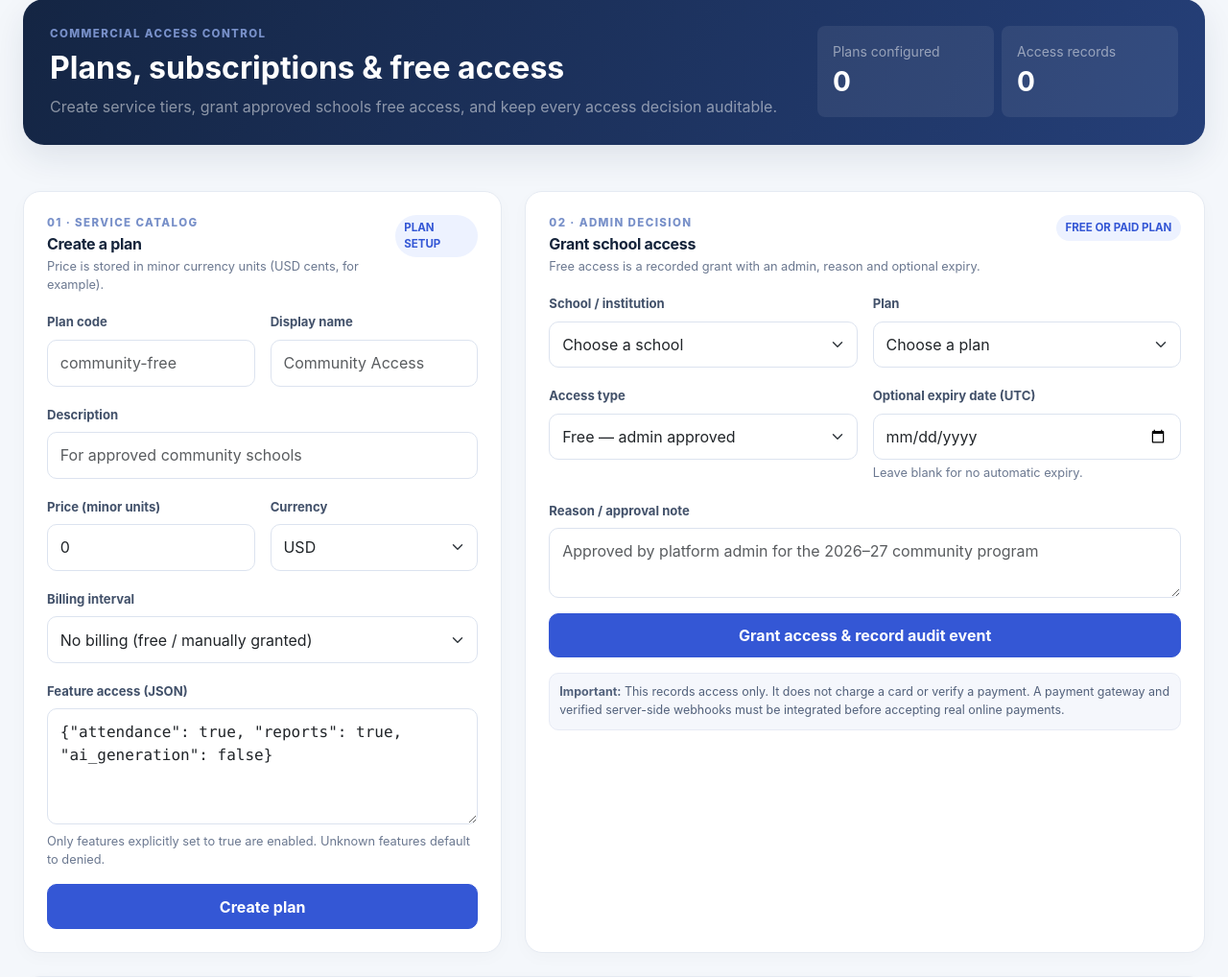
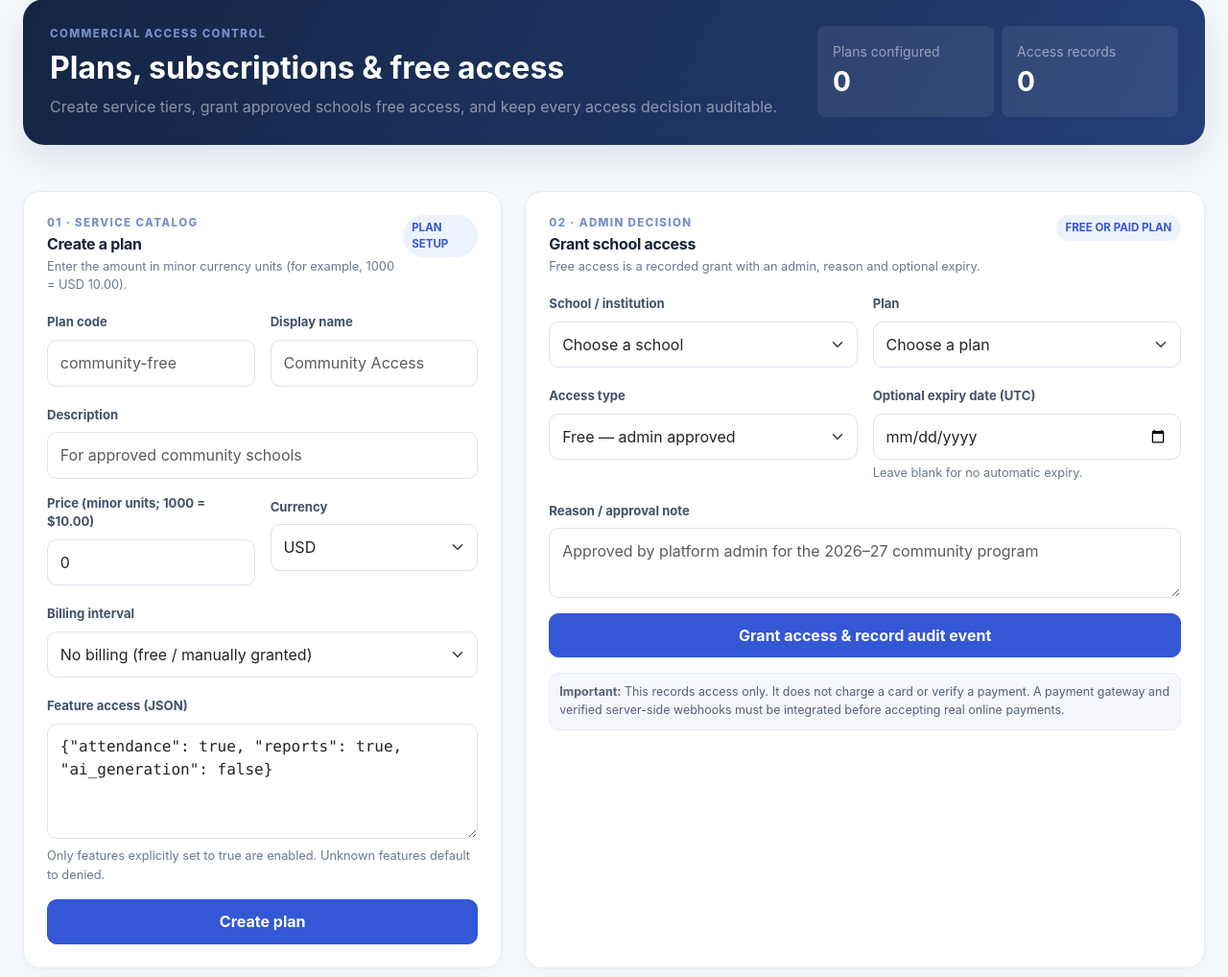
Before and after one commit to hijaz7861/ai-edu-platform, a Flask app: page /admin/subscriptions in a window 1280 px wide. Shown: the part 143-1161 px from the top of the page at 96% size. Run offline with Flask 3, Linux system fonts and the light colour scheme; the visitor is signed in with stand-in values (Sample User, id 1); data that the repository does not hold is empty.

Commit message:
ui: format plan prices as currency in dashboard

```diff
--- a/templates/subscriptions.html
+++ b/templates/subscriptions.html
@@ -45,13 +45,13 @@
   <div class="row g-4 mb-4">
     <div class="col-12 col-xl-5">
       <section class="panel p-4 h-100">
-        <div class="d-flex align-items-start justify-content-between mb-3"><div><div class="eyebrow mb-1">01 · Service catalog</div><h2 class="mb-1">Create a plan</h2><p class="small-note mb-0">Price is stored in minor currency units (USD cents, for example).</p></div><span class="pill">PLAN SETUP</span></div>
+        <div class="d-flex align-items-start justify-content-between mb-3"><div><div class="eyebrow mb-1">01 · Service catalog</div><h2 class="mb-1">Create a plan</h2><p class="small-note mb-0">Enter the amount in minor currency units (for example, 1000 = USD 10.00).</p></div><span class="pill">PLAN SETUP</span></div>
         <form id="plan-form">
           <div class="row g-3">
             <div class="col-12 col-md-6"><label class="form-label" for="plan-code">Plan code</label><input class="form-control" id="plan-code" required maxlength="60" placeholder="community-free"></div>
             <div class="col-12 col-md-6"><label class="form-label" for="plan-name">Display name</label><input class="form-control" id="plan-name" required maxlength="120" placeholder="Community Access"></div>
             <div class="col-12"><label class="form-label" for="plan-description">Description</label><input class="form-control" id="plan-description" placeholder="For approved community schools"></div>
-            <div class="col-6"><label class="form-label" for="plan-price">Price (minor units)</label><input type="number" min="0" step="1" class="form-control" id="plan-price" value="0" required></div>
+            <div class="col-6"><label class="form-label" for="plan-price">Price (minor units; 1000 = $10.00)</label><input type="number" min="0" step="1" class="form-control" id="plan-price" value="0" required></div>
             <div class="col-6"><label class="form-label" for="plan-currency">Currency</label><select class="form-select" id="plan-currency"><option>USD</option><option>EUR</option><option>GBP</option><option>PKR</option></select></div>
             <div class="col-12"><label class="form-label" for="plan-interval">Billing interval</label><select class="form-select" id="plan-interval"><option value="none">No billing (free / manually granted)</option><option value="monthly">Monthly</option><option value="yearly">Yearly</option></select></div>
             <div class="col-12"><label class="form-label" for="plan-entitlements">Feature access (JSON)</label><textarea class="form-control font-monospace" id="plan-entitlements" rows="4" required>{"attendance": true, "reports": true, "ai_generation": false}</textarea><div class="small-note mt-2">Only features explicitly set to true are enabled. Unknown features default to denied.</div></div>
@@ -94,7 +94,7 @@ const $ = id => document.getElementById(id);
 function esc(v){return String(v ?? "").replace(/[&<>"']/g,c=>({"&":"&amp;","<":"&lt;",">":"&gt;",'"':"&quot;","'":"&#39;"}[c]));}
 function message(text, ok=false){$("toast").innerHTML='<div class="alert '+(ok?'alert-success':'alert-danger')+' py-2 mb-0">'+esc(text)+'</div>';window.setTimeout(()=>{$("toast").innerHTML=""},5000);}
 async function api(path,options={}){const r=await fetch(path,{credentials:"same-origin",...options});let data={};try{data=await r.json()}catch{}if(!r.ok)throw new Error(data.error||('Request failed ('+r.status+')'));return data;}
-function price(p){return p.price_minor+' '+p.currency+' minor units';}
+function price(p){try{return new Intl.NumberFormat(undefined,{style:'currency',currency:p.currency}).format(p.price_minor/100);}catch{return (p.price_minor/100).toFixed(2)+' '+p.currency;}}
 async function load(){
  try{
   const [plans,subs,schools]=await Promise.all([api('/api/admin/plans'),api('/api/admin/subscriptions'),api('/api/institutions')]);
```
